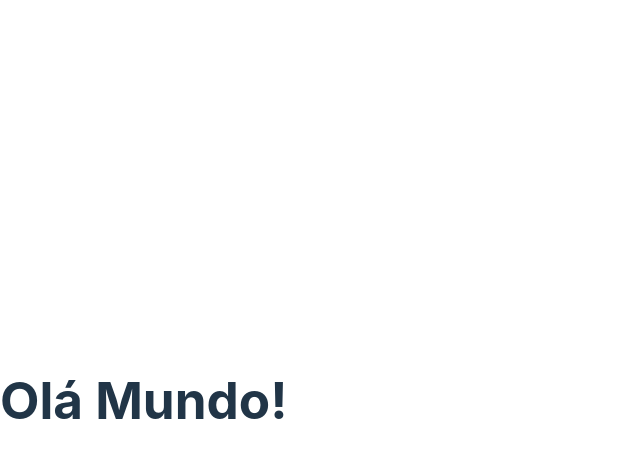
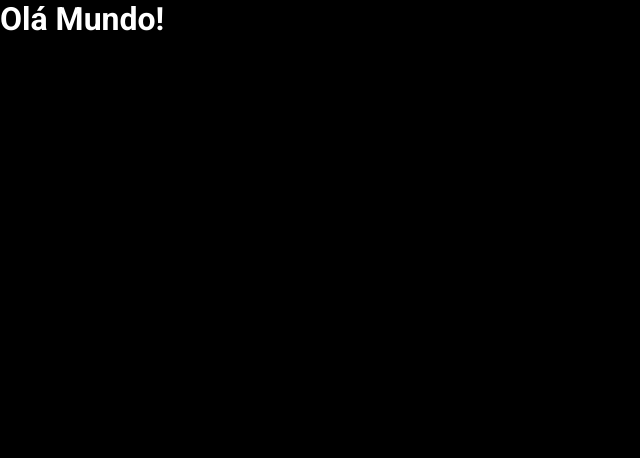
Before and after one commit to darccelio/salesnotification-spring-react, a React (Vite) app in the folder frontend/: page / in a window 1280 px wide. Shown: the top 458 px of the page, without its empty margins (0-640 px from the left). Built offline with nearby package versions, Linux system fonts and the light colour scheme.

Commit message:
project clean

```diff
--- a/frontend/src/index.css
+++ b/frontend/src/index.css
@@ -1,70 +1,21 @@
-:root {
-  font-family: Inter, Avenir, Helvetica, Arial, sans-serif;
-  font-size: 16px;
-  line-height: 24px;
-  font-weight: 400;
+@import url("https://fonts.googleapis.com/css2?family=Roboto:wght@300;400;700&display=swap");
 
-  color-scheme: light dark;
-  color: rgba(255, 255, 255, 0.87);
-  background-color: #242424;
-
-  font-synthesis: none;
-  text-rendering: optimizeLegibility;
-  -webkit-font-smoothing: antialiased;
-  -moz-osx-font-smoothing: grayscale;
-  -webkit-text-size-adjust: 100%;
+* {
+  font-family: "Roboto", sans-serif;
+  box-sizing: border-box;
+  margin: 0;
+  padding: 0;
 }
 
-a {
-  font-weight: 500;
-  color: #646cff;
-  text-decoration: inherit;
-}
-a:hover {
-  color: #535bf2;
+body,
+html {
+  background-color: #000;
+  color: #fff;
 }
 
-body {
-  margin: 0;
-  display: flex;
-  place-items: center;
-  min-width: 320px;
-  min-height: 100vh;
+a,
+a:hover,
+a:visited {
+  color: unset;
+  text-decoration: none;
 }
-
-h1 {
-  font-size: 3.2em;
-  line-height: 1.1;
-}
-
-button {
-  border-radius: 8px;
-  border: 1px solid transparent;
-  padding: 0.6em 1.2em;
-  font-size: 1em;
-  font-weight: 500;
-  font-family: inherit;
-  background-color: #1a1a1a;
-  cursor: pointer;
-  transition: border-color 0.25s;
-}
-button:hover {
-  border-color: #646cff;
-}
-button:focus,
-button:focus-visible {
-  outline: 4px auto -webkit-focus-ring-color;
-}
-
-@media (prefers-color-scheme: light) {
-  :root {
-    color: #213547;
-    background-color: #ffffff;
-  }
-  a:hover {
-    color: #747bff;
-  }
-  button {
-    background-color: #f9f9f9;
-  }
-}
```
